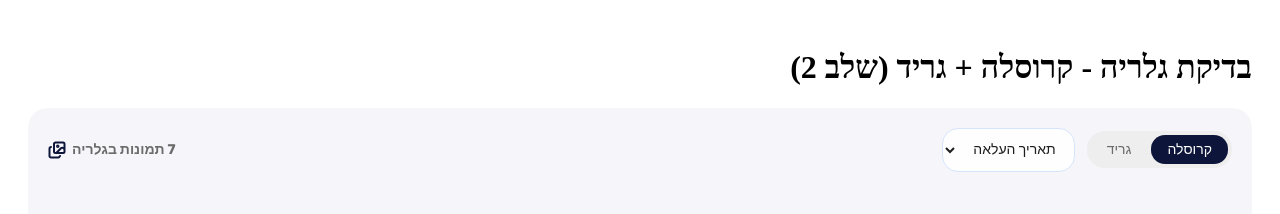
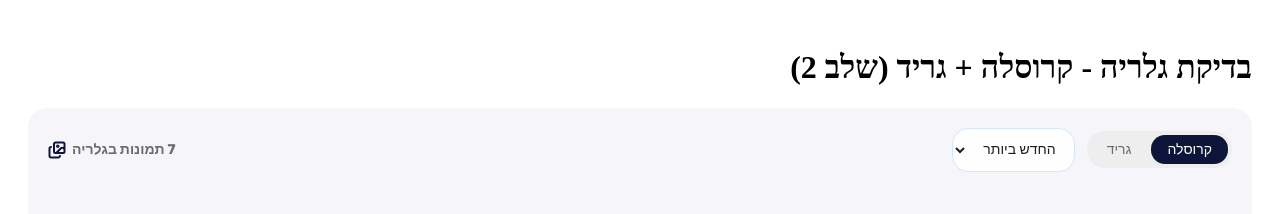
Before and after one commit to emkishon-del/iron-numbers-gallery, a Next.js app: page /gallery-test in a window 1280 px wide. Shown: the top 214 px of the page. Built offline with nearby package versions, Linux system fonts and the light colour scheme.

Commit message:
sort buttom

```diff
--- a/components/Gallery/Gallery.js
+++ b/components/Gallery/Gallery.js
@@ -7,6 +7,7 @@ import styles from './Gallery.module.css';
 
 export default function Gallery({ images = [] }) {
   const [viewMode, setViewMode] = useState('carousel'); // 'carousel' | 'grid'
+  const [sortType, setSortType] = useState('date-desc'); // שומר את האופציה שנבחרה
   const [lightboxIndex, setLightboxIndex] = useState(null);
   const [failedIds, setFailedIds] = useState(() => new Set());
 
@@ -29,6 +30,8 @@ export default function Gallery({ images = [] }) {
         viewMode={viewMode}
         onViewModeChange={setViewMode}
         imageCount={visibleImages.length}
+        sortType={sortType}
+        onSortChange={setSortType} // מעדכן את ה-State כשהמשתמש בוחר אופציה
       />
 
       {viewMode === 'carousel' ? (
--- a/components/Gallery/Gallery.module.css
+++ b/components/Gallery/Gallery.module.css
@@ -37,7 +37,8 @@ font-weight: bold;
     font-family: Rubik, sans-serif;
     font-size: 14px;
     color: #1E1E1E;
-    cursor: not-allowed;
+         cursor: pointer;
+
 }
 
 .ing-view-toggle {
--- a/components/Gallery/GalleryToolbar.js
+++ b/components/Gallery/GalleryToolbar.js
@@ -1,6 +1,6 @@
 import styles from './Gallery.module.css';
 import GalleryIcon from './GalleryIcon';
-export default function GalleryToolbar({ viewMode, onViewModeChange, imageCount }) {
+export default function GalleryToolbar({ viewMode, onViewModeChange, imageCount , sortType,onSortChange}) {
     return (
         <div className={styles['ing-toolbar']} dir="rtl">
 
@@ -29,11 +29,10 @@ export default function GalleryToolbar({ viewMode, onViewModeChange, imageCount
                         גריד
                     </button>
                 </div>
-                <select className={styles['ing-sort-select']}>
-                    <option> תאריך העלאה</option>
-                    <option>לפי שם</option>
-                    <option>החדש ביותר</option>
-                    <option>הישן ביותר</option>
+                <select className={styles['ing-sort-select']} value={sortType} onChange={(e) => onSortChange(e.target.value)}>
+                    <option value="name-asc">לפי שם</option>
+                    <option value="date-desc">החדש ביותר</option>
+                    <option value="date-asc">הישן ביותר</option>
                 </select>
             </div>
             <span className={styles['ing-count-label']}><strong>{imageCount} תמונות בגלריה </strong>
```
